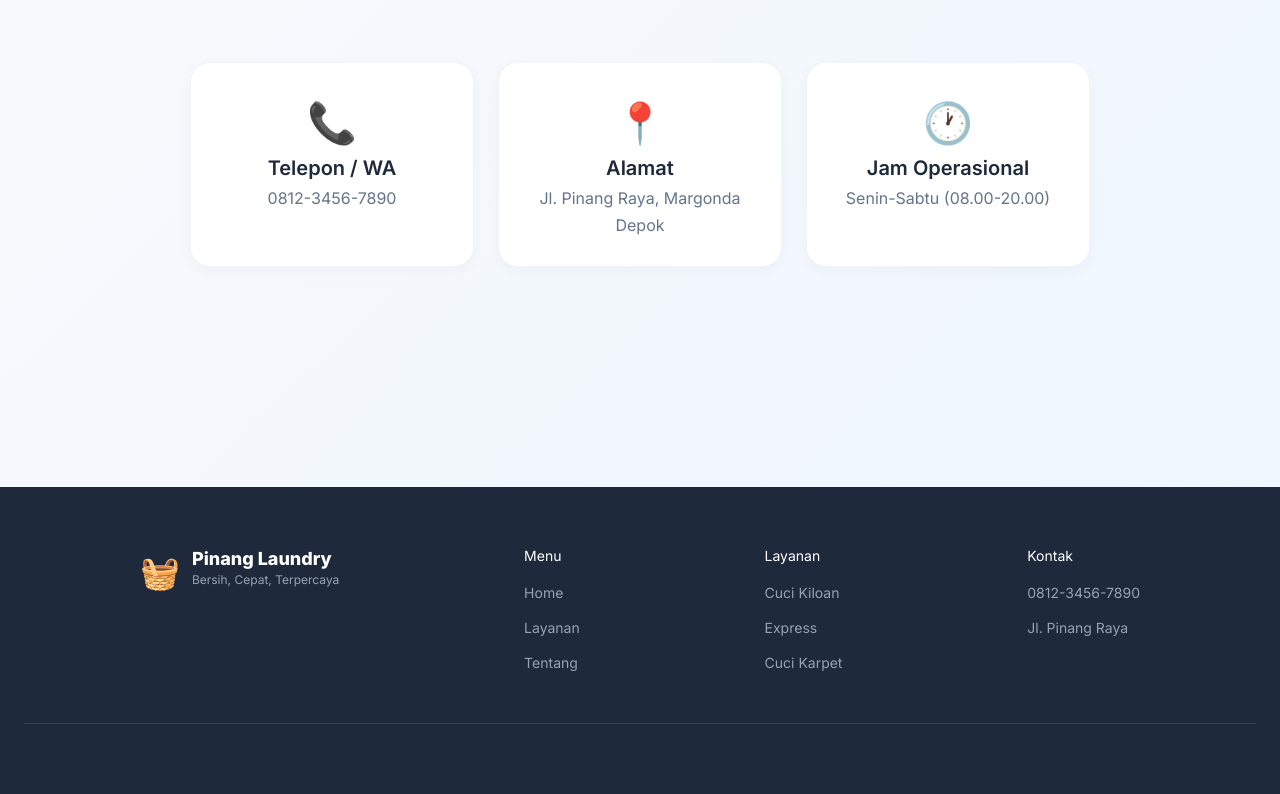
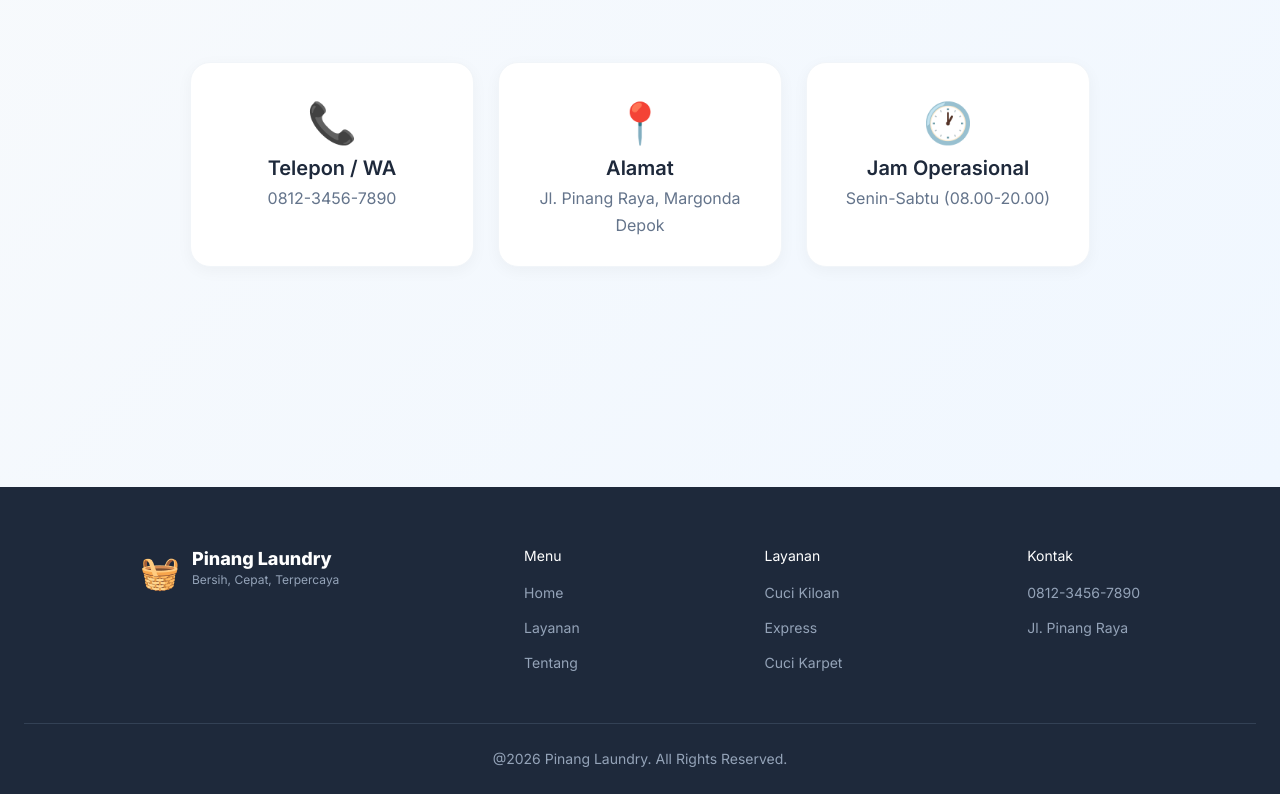
Before and after one commit to novacida00-create/pinang-laundry-frontend, a React (Vite) app: page / in a window 1280 px wide. Shown: the part 5732-6526 px from the top of the page. Built offline with nearby package versions, Linux system fonts and the light colour scheme.

Commit message:
Update fitur

```diff
--- a/src/pages/LandingPage.jsx
+++ b/src/pages/LandingPage.jsx
@@ -281,7 +281,7 @@ export default function LandingPage() {
           </div>
         </div>
         <div style={styles.footerBottom}>
-          <p>© 2026 Pinang Laundry. All rights reserved.</p>
+          <p>@2026 Pinang Laundry. All Rights Reserved.</p>
         </div>
       </footer>
 
@@ -436,5 +436,5 @@ const styles = {
   footerLinks: { display: "flex", flexDirection: "column", gap: 12 },
   footerLinkTitle: { fontSize: 14, fontWeight: 400, color: "#fff", marginBottom: 4 },
   footerLink: { fontSize: 14, color: "#94a3b8", textDecoration: "none", cursor: "default", lineHeight: 1.65 },
-  footerBottom: { textAlign: "center", padding: "24px 0 0", marginTop: 48, borderTop: "1px solid #334155" },
+  footerBottom: { textAlign: "center", padding: "24px 0 0", marginTop: 48, borderTop: "1px solid #334155", color: "#94a3b8", fontSize: 14 },
 };
```
